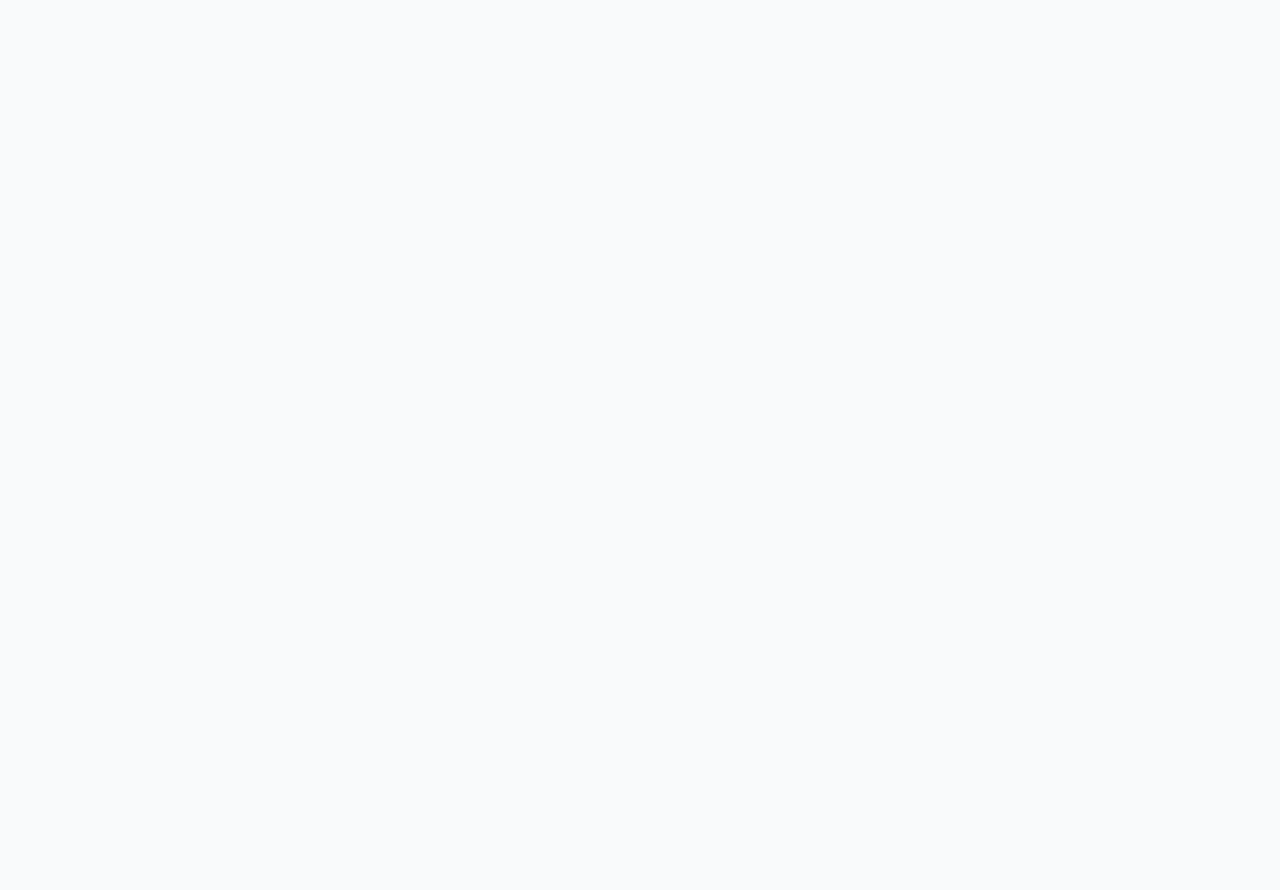
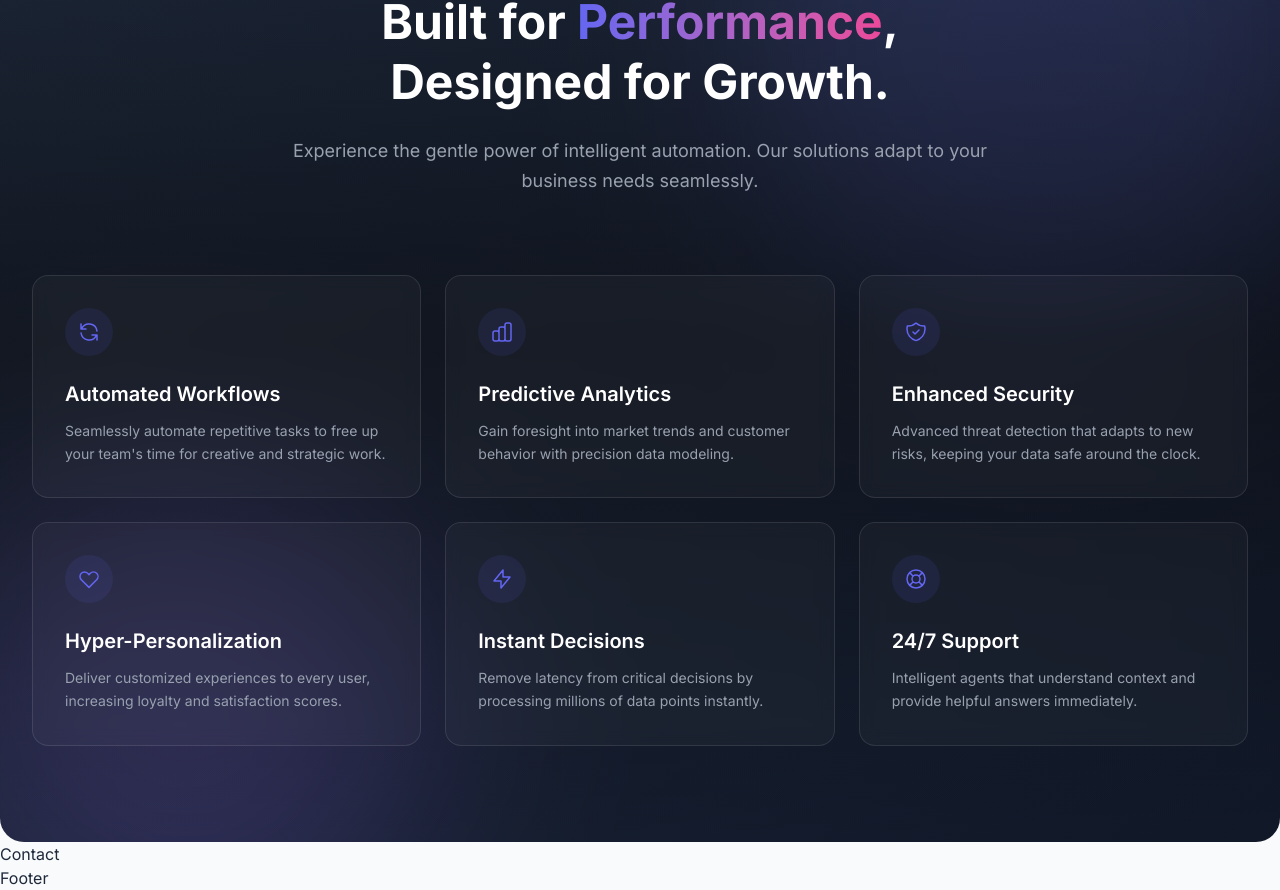
Before and after one commit to Zsayaaad/ai-revolution, a React (Vite) app: page / in a window 1280 px wide. Shown: the part 1652-2542 px from the top of the page. Before the commit the page ends 1502 px from the top, so only its background shows below. Built offline with nearby package versions, Linux system fonts and the light colour scheme.

Commit message:
Complete AI Benefits section

```diff
--- a/src/components/AiBenefits.jsx
+++ b/src/components/AiBenefits.jsx
@@ -1,7 +1,202 @@
-import React from "react";
+const AiBenefits = () => {
+  return (
+    // 1. Main Container: Transparent to blend with site bg, relative for positioning children
+    <section
+      id="benefits"
+      className=" mt-16 app-container py-24 relative overflow-hidden  bg-linear-to-br from-dark to-gray-900 rounded-3xl"
+    >
+      {/* 2. The "Gentle" Background (Mesh Gradients) */}
+      <div className="absolute inset-0 pointer-events-none overflow-hidden">
+        {/* Top Right Blob */}
+        <div className="absolute top-[-10%] right-[-5%] w-[600px] h-[600px] bg-primary/20 rounded-full mix-blend-screen filter blur-[100px] animate-pulse-slow"></div>
 
-const AiBenefits = () => {
-  return <div>AiBenefits</div>;
+        {/* Bottom Left Blob */}
+        <div className="absolute bottom-[-10%] left-[-5%] w-[500px] h-[500px] bg-secondary/20 rounded-full mix-blend-screen filter blur-[100px]"></div>
+
+        {/* Center Overlay to ensure readability */}
+        <div className="absolute inset-0 bg-linear-to-b from-transparent via-zinc-950/50 to-transparent"></div>
+      </div>
+
+      {/* 3. Content Wrapper */}
+      <div className="relative z-10 max-w-7xl mx-auto">
+        {/* Header Section */}
+        <div className="text-center max-w-3xl mx-auto mb-20 space-y-6">
+          <span className="inline-block px-4 py-1.5 rounded-full bg-primary/10 border border-primary/20 text-primary font-semibold text-xs tracking-wide uppercase transition-colors hover:bg-primary/20">
+            Why AI Matters
+          </span>
+
+          <h2 className="text-4xl md:text-5xl font-bold text-white leading-tight">
+            Built for <span className="gradient-text">Performance</span>,<br />
+            Designed for Growth.
+          </h2>
+
+          <p className="text-lg text-gray-400 leading-relaxed">
+            Experience the gentle power of intelligent automation. Our solutions
+            adapt to your business needs seamlessly.
+          </p>
+        </div>
+
+        {/* 4. The Benefits Grid */}
+        <div className="grid grid-cols-1 md:grid-cols-2 lg:grid-cols-3 gap-6">
+          {benefits.map((benefit, index) => (
+            <div
+              key={index}
+              // Card Styling: Glass-like, matches other sections
+              className="group p-8 rounded-2xl bg-white/3 border border-white/10
+                         backdrop-blur-sm hover:bg-white/6
+                         transition-all duration-500 ease-out hover:-translate-y-1"
+            >
+              {/* Icon: Minimalist, uses primary color */}
+              <div
+                className="mb-6 flex items-center justify-center w-12 h-12 rounded-full bg-primary/10 text-primary
+                              group-hover:scale-110 group-hover:bg-primary/20 transition-transform duration-500"
+              >
+                {benefit.icon}
+              </div>
+
+              {/* Text Content */}
+              <h3 className="text-xl font-semibold text-white mb-3 group-hover:text-blue-200 transition-colors">
+                {benefit.title}
+              </h3>
+              <p className="text-gray-400 leading-relaxed text-sm group-hover:text-gray-300 transition-colors">
+                {benefit.description}
+              </p>
+            </div>
+          ))}
+        </div>
+      </div>
+    </section>
+  );
 };
 
+// --- Data Configuration ---
+const benefits = [
+  {
+    title: "Automated Workflows",
+    description:
+      "Seamlessly automate repetitive tasks to free up your team's time for creative and strategic work.",
+    icon: (
+      <svg
+        xmlns="http://www.w3.org/2000/svg"
+        className="h-6 w-6"
+        fill="none"
+        viewBox="0 0 24 24"
+        stroke="currentColor"
+      >
+        <path
+          strokeLinecap="round"
+          strokeLinejoin="round"
+          strokeWidth="1.5"
+          d="M4 4v5h.582m15.356 2A8.001 8.001 0 004.582 9m0 0H9m11 11v-5h-.581m0 0a8.003 8.003 0 01-15.357-2m15.357 2H15"
+        />
+      </svg>
+    ),
+  },
+  {
+    title: "Predictive Analytics",
+    description:
+      "Gain foresight into market trends and customer behavior with precision data modeling.",
+    icon: (
+      <svg
+        xmlns="http://www.w3.org/2000/svg"
+        className="h-6 w-6"
+        fill="none"
+        viewBox="0 0 24 24"
+        stroke="currentColor"
+      >
+        <path
+          strokeLinecap="round"
+          strokeLinejoin="round"
+          strokeWidth="1.5"
+          d="M9 19v-6a2 2 0 00-2-2H5a2 2 0 00-2 2v6a2 2 0 002 2h2a2 2 0 002-2zm0 0V9a2 2 0 012-2h2a2 2 0 012 2v10m-6 0a2 2 0 002 2h2a2 2 0 002-2m0 0V5a2 2 0 012-2h2a2 2 0 012 2v14a2 2 0 01-2 2h-2a2 2 0 01-2-2z"
+        />
+      </svg>
+    ),
+  },
+  {
+    title: "Enhanced Security",
+    description:
+      "Advanced threat detection that adapts to new risks, keeping your data safe around the clock.",
+    icon: (
+      <svg
+        xmlns="http://www.w3.org/2000/svg"
+        className="h-6 w-6"
+        fill="none"
+        viewBox="0 0 24 24"
+        stroke="currentColor"
+      >
+        <path
+          strokeLinecap="round"
+          strokeLinejoin="round"
+          strokeWidth="1.5"
+          d="M9 12l2 2 4-4m5.618-4.016A11.955 11.955 0 0112 2.944a11.955 11.955 0 01-8.618 3.04A12.02 12.02 0 003 9c0 5.591 3.824 10.29 9 11.622 5.176-1.332 9-6.03 9-11.622 0-1.042-.133-2.052-.382-3.016z"
+        />
+      </svg>
+    ),
+  },
+  {
+    title: "Hyper-Personalization",
+    description:
+      "Deliver customized experiences to every user, increasing loyalty and satisfaction scores.",
+    icon: (
+      <svg
+        xmlns="http://www.w3.org/2000/svg"
+        className="h-6 w-6"
+        fill="none"
+        viewBox="0 0 24 24"
+        stroke="currentColor"
+      >
+        <path
+          strokeLinecap="round"
+          strokeLinejoin="round"
+          strokeWidth="1.5"
+          d="M4.318 6.318a4.5 4.5 0 000 6.364L12 20.364l7.682-7.682a4.5 4.5 0 00-6.364-6.364L12 7.636l-1.318-1.318a4.5 4.5 0 00-6.364 0z"
+        />
+      </svg>
+    ),
+  },
+  {
+    title: "Instant Decisions",
+    description:
+      "Remove latency from critical decisions by processing millions of data points instantly.",
+    icon: (
+      <svg
+        xmlns="http://www.w3.org/2000/svg"
+        className="h-6 w-6"
+        fill="none"
+        viewBox="0 0 24 24"
+        stroke="currentColor"
+      >
+        <path
+          strokeLinecap="round"
+          strokeLinejoin="round"
+          strokeWidth="1.5"
+          d="M13 10V3L4 14h7v7l9-11h-7z"
+        />
+      </svg>
+    ),
+  },
+  {
+    title: "24/7 Support",
+    description:
+      "Intelligent agents that understand context and provide helpful answers immediately.",
+    icon: (
+      <svg
+        xmlns="http://www.w3.org/2000/svg"
+        className="h-6 w-6"
+        fill="none"
+        viewBox="0 0 24 24"
+        stroke="currentColor"
+      >
+        <path
+          strokeLinecap="round"
+          strokeLinejoin="round"
+          strokeWidth="1.5"
+          d="M18.364 5.636l-3.536 3.536m0 5.656l3.536 3.536M9.172 9.172L5.636 5.636m3.536 9.192l-3.536 3.536M21 12a9 9 0 11-18 0 9 9 0 0118 0zm-5 0a4 4 0 11-8 0 4 4 0 018 0z"
+        />
+      </svg>
+    ),
+  },
+];
+
 export default AiBenefits;
```
